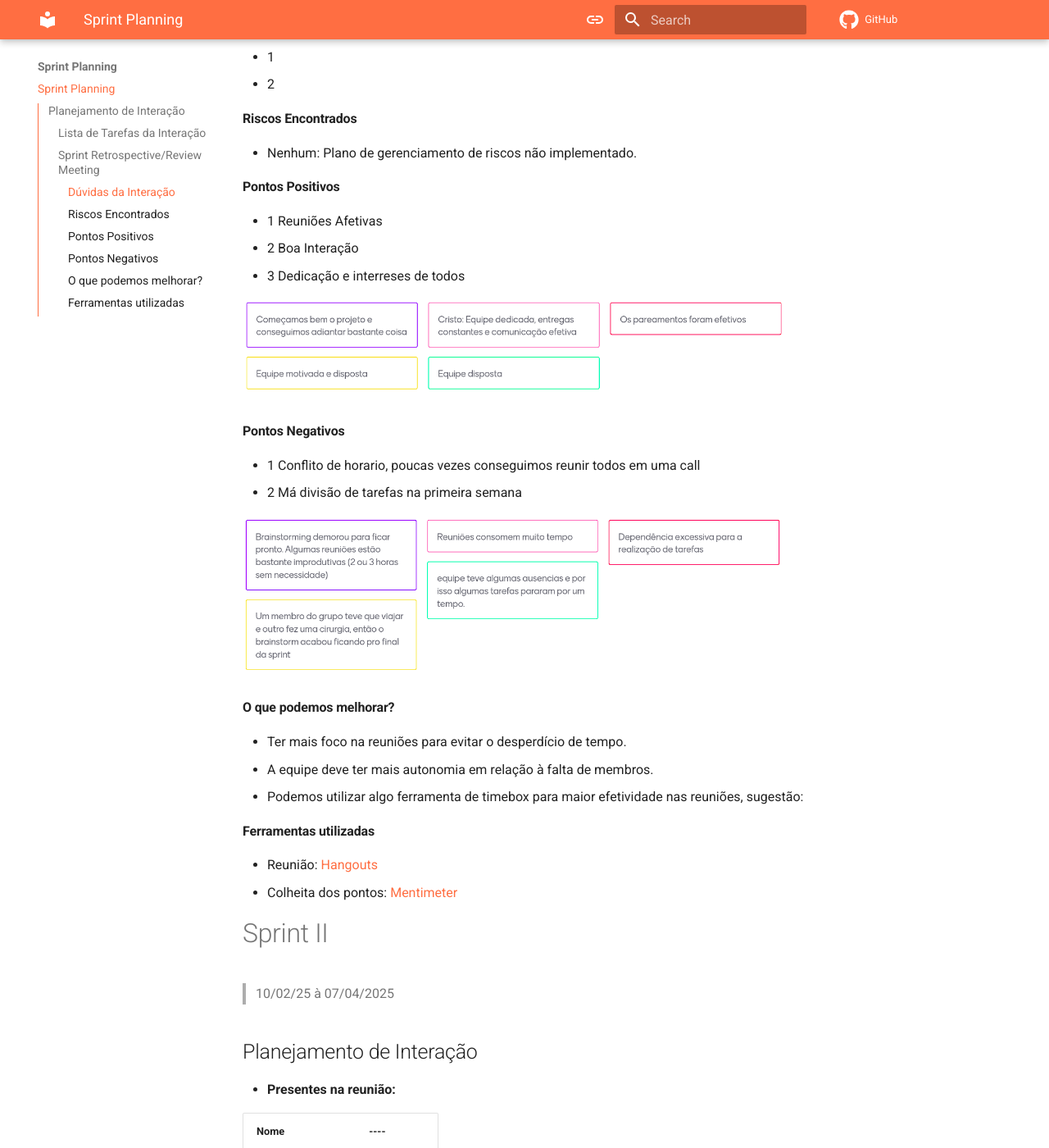
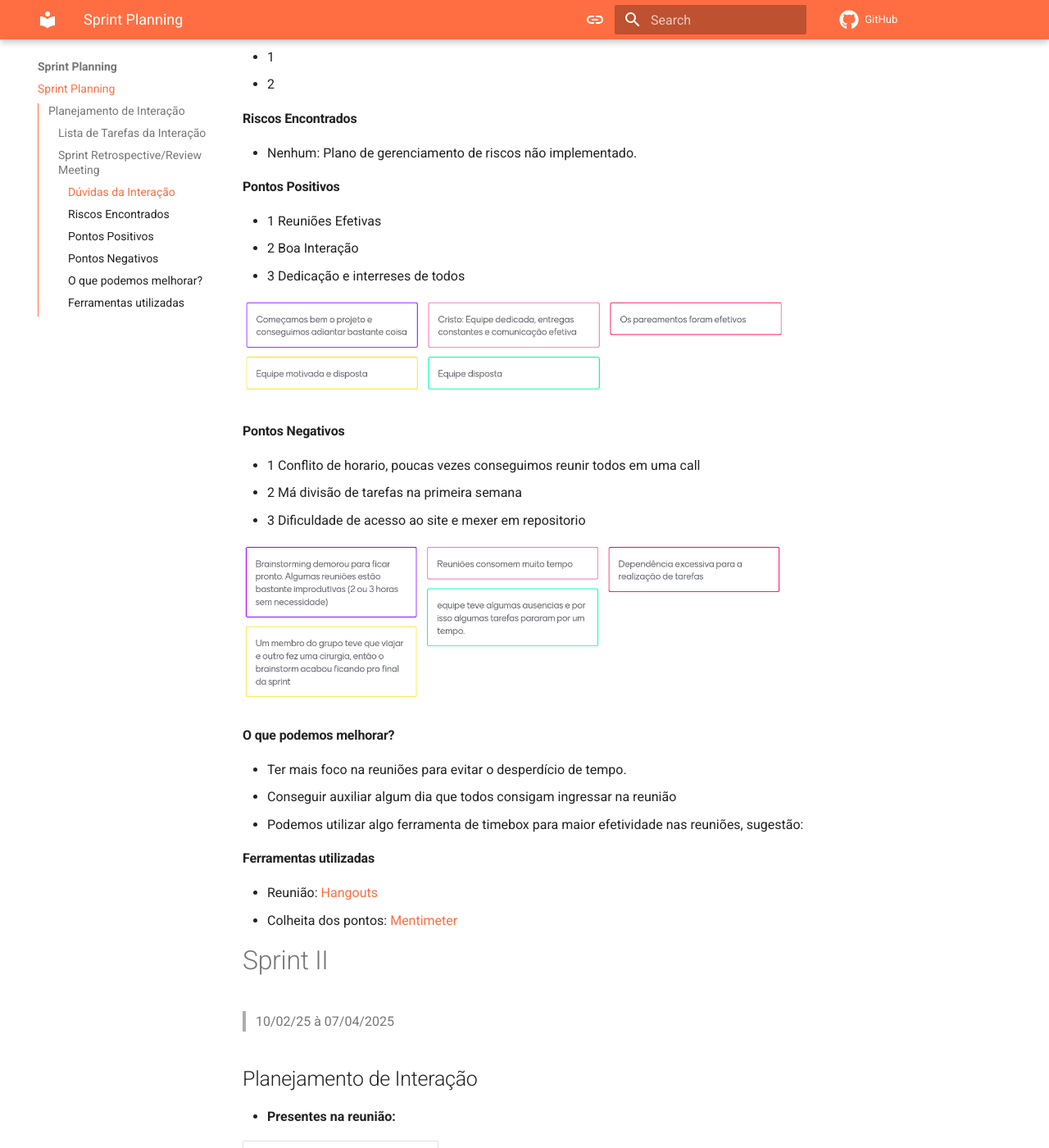
Before and after one commit to Projetos-de-Extensao/PFE_25.2_8002_VI, an MkDocs documentation site: the page built from docs/_Sprint Planning/sprint.md, in a window 1280 px wide and 1400 px high, scrolled down 1109 px. Shown: the whole window at 82% size. Built offline with MkDocs 1.6.1 and Material for MkDocs 9.7.7, drawn with Linux system fonts in a browser that asks for light colours; comment, search, counter and statistics services are not loaded.

Commit message:
Update sprint.md

```diff
--- a/docs/_Sprint Planning/sprint.md
+++ b/docs/_Sprint Planning/sprint.md
@@ -46,7 +46,7 @@ title: Sprint Planning
 
 #### Pontos Positivos
 
-- 1 Reuniões Afetivas
+- 1 Reuniões Efetivas
 - 2 Boa Interação
 - 3 Dedicação e interreses de todos
 
@@ -56,6 +56,7 @@ title: Sprint Planning
 
 - 1 Conflito de horario, poucas vezes conseguimos reunir todos em uma call
 - 2 Má divisão de tarefas na primeira semana
+- 3 Dificuldade de acesso ao site e mexer em repositorio
 
 
 ![pontos negativos](../assets/Sprints/S1-negativos.png)
@@ -63,7 +64,7 @@ title: Sprint Planning
 #### O que podemos melhorar?
 
 - Ter mais foco na reuniões para evitar o desperdício de tempo.
-- A equipe deve ter mais autonomia em relação à falta de membros.
+- Conseguir auxiliar algum dia que todos consigam ingressar na reunião
 - Podemos utilizar algo ferramenta de timebox para maior efetividade nas reuniões, sugestão: [](https://timebox.cedrotech.com/)
 
 #### Ferramentas utilizadas
```
